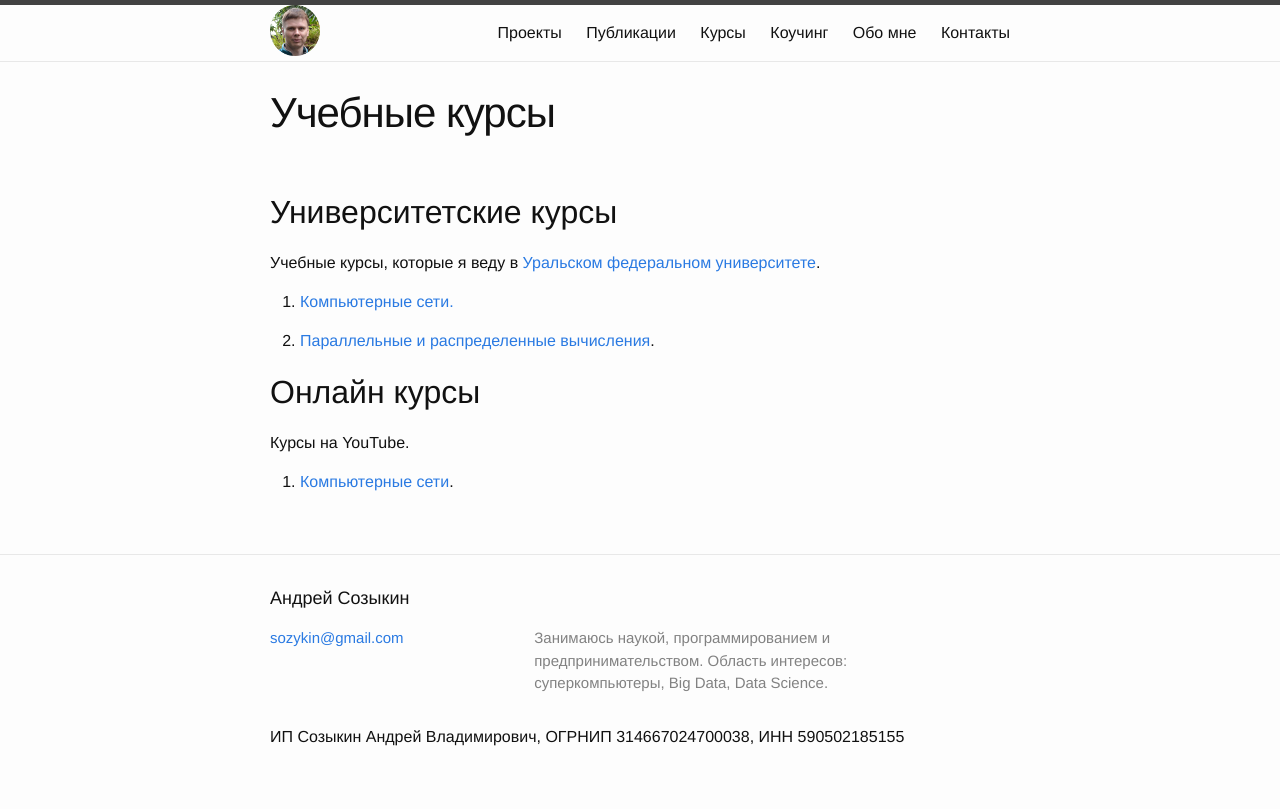
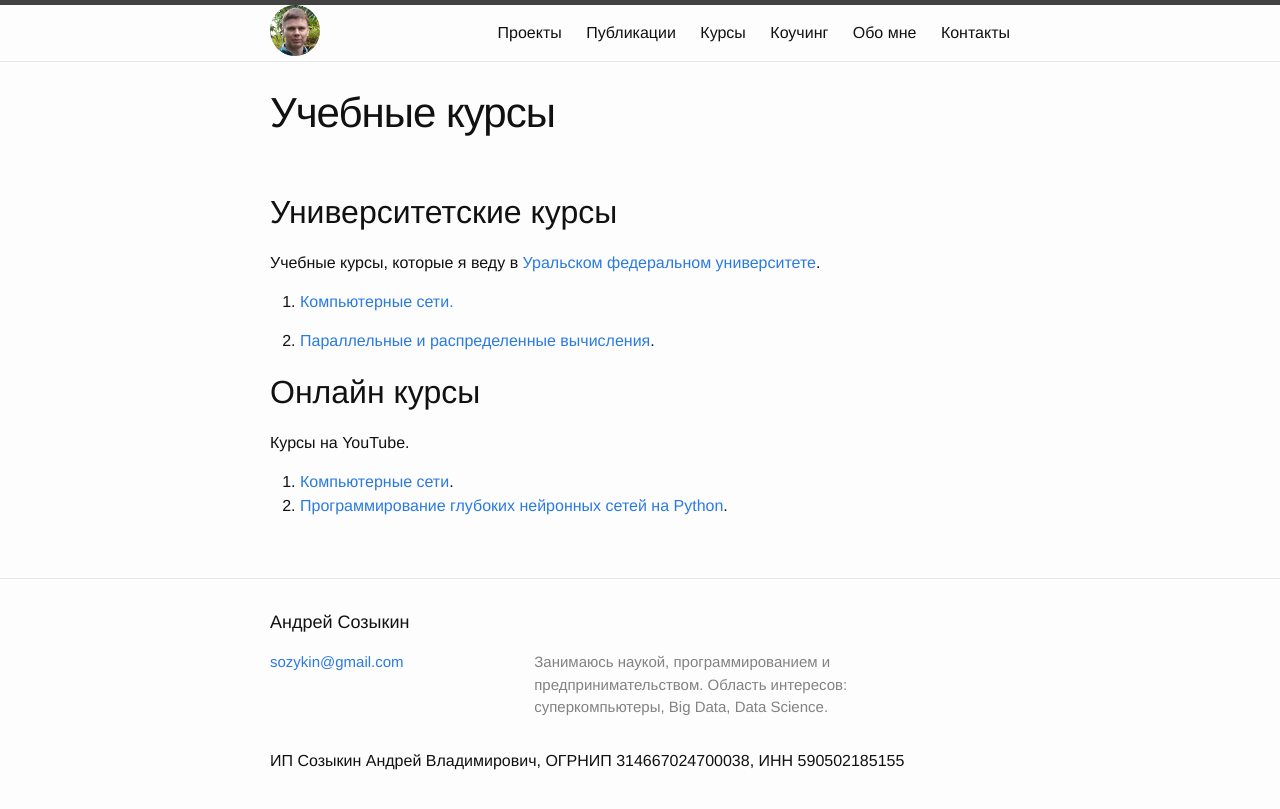
Before and after one commit to sozykin/asozykin.ru, a Jekyll site: the page built from _pages/courses.md, in a window 1280 px wide. Shown: the top 809 px of the page. Built offline with Jekyll 4.4.1, drawn with Linux system fonts in a browser that asks for light colours; comment, search, counter and statistics services are not loaded.

Commit message:
New online course about deep learning in Python

```diff
--- a/_pages/courses.md
+++ b/_pages/courses.md
@@ -17,3 +17,4 @@ permalink: /courses/
 Курсы на YouTube.
 
 1. [Компьютерные сети](/courses/networks_online).
+2. [Программирование глубоких нейронных сетей на Python](/courses/nnpython).
```
